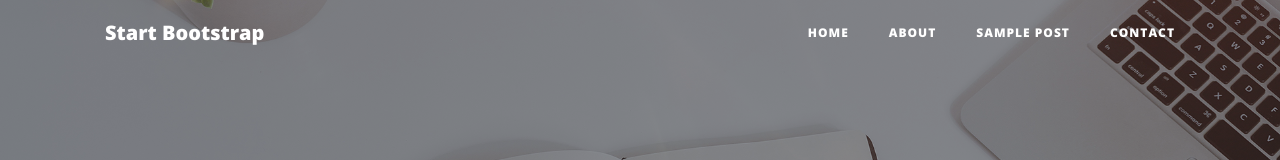
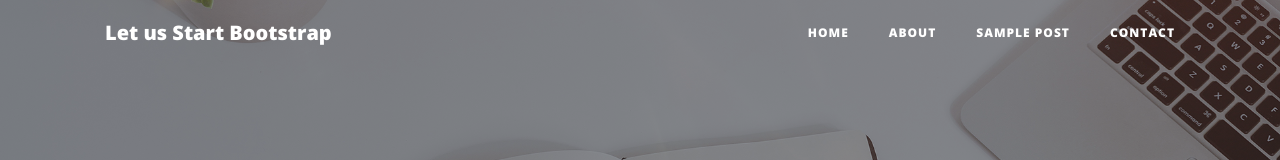
Before and after one commit to shaxu123/GirlCodingDayDemo, a website: page index.html in a window 1280 px wide. Shown: the top 160 px of the page. Drawn offline with nearby package versions, Linux system fonts and the light colour scheme.

Commit message:
Change
1.title
2.head

```diff
--- a/index.html
+++ b/index.html
@@ -8,7 +8,7 @@
     <meta name="description" content="">
     <meta name="author" content="">
 
-    <title>Clean Blog - Start Bootstrap Theme</title>
+    <title>Welcome to Clean Blog - Start Bootstrap Theme</title>
 
     <!-- Bootstrap core CSS -->
     <link href="vendor/bootstrap/css/bootstrap.min.css" rel="stylesheet">
@@ -28,7 +28,7 @@
     <!-- Navigation -->
     <nav class="navbar navbar-expand-lg navbar-light fixed-top" id="mainNav">
       <div class="container">
-        <a class="navbar-brand" href="index.html">Start Bootstrap</a>
+        <a class="navbar-brand" href="index.html">Let us Start Bootstrap</a>
         <button class="navbar-toggler navbar-toggler-right" type="button" data-toggle="collapse" data-target="#navbarResponsive" aria-controls="navbarResponsive" aria-expanded="false" aria-label="Toggle navigation">
           Menu
           <i class="fa fa-bars"></i>
```
